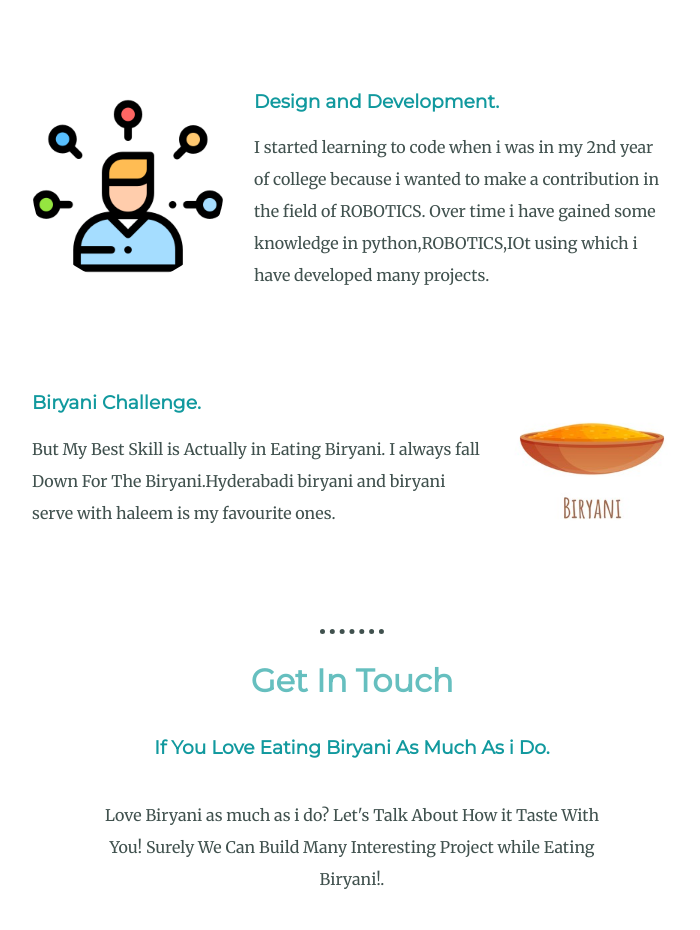
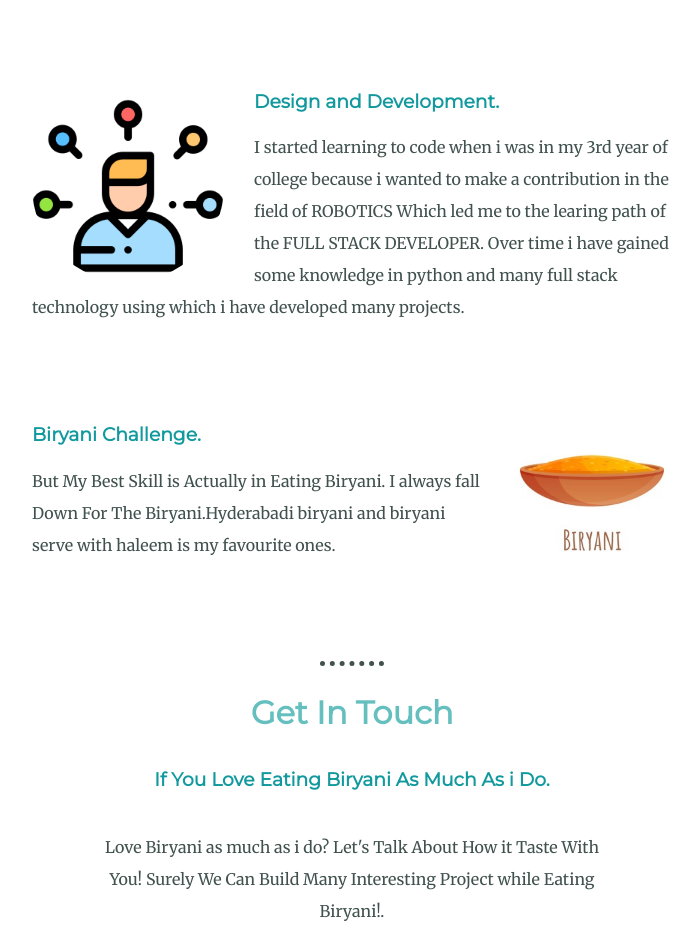
Before and after one commit to Arsh654/done, a plain HTML site: page index1.html in a window 1280 px wide. Shown: the part 1440-2370 px from the top of the page, without its empty margins (288-988 px from the left). Drawn offline with Linux system fonts and the light colour scheme.

Commit message:
Update index1.html
Design according to the web developer need.

```diff
--- a/index1.html
+++ b/index1.html
@@ -34,8 +34,9 @@
         <div class="skill-row">
           <img class="cap" src="image1/worker.png" alt="skilss" >
           <h3>Design and Development.</h3>
-          <p>I started learning to code when i was in my 2nd year of college because i wanted to make a contribution in the field of ROBOTICS.
-            Over time i have gained some knowledge in python,ROBOTICS,IOt using which i have developed many projects.</p>
+          <p>I started learning to code when i was in my 3rd year of college because i wanted to make a contribution in the field of ROBOTICS Which led me to the
+            learing path of the FULL STACK DEVELOPER.
+            Over  time i have gained some knowledge in python and many full stack technology using which i have developed many projects.</p>
 
         </div>
         <div class="skill-row">
```
